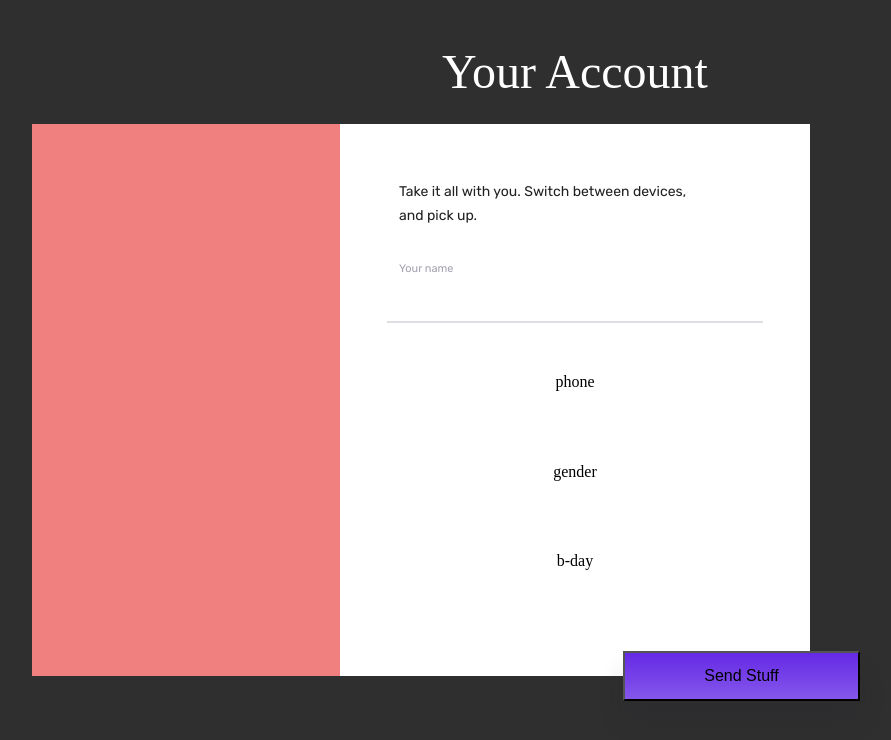
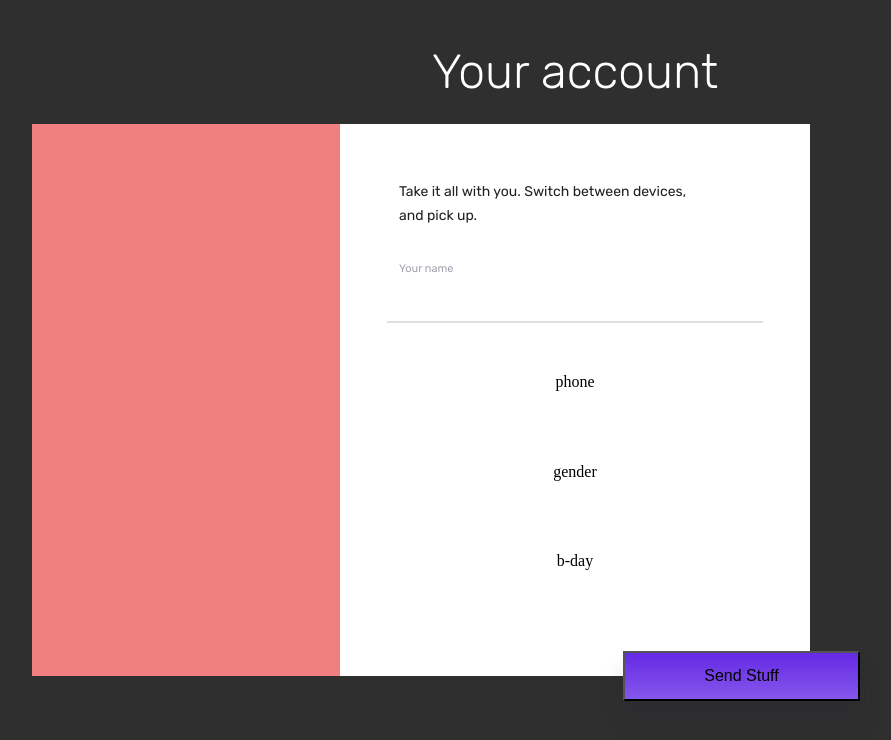
Before and after one commit to KamilCybulski/react-form, a React app: page / in a window 1280 px wide. Shown: the top 740 px of the page, without its empty margins (219-1110 px from the left). Built offline with nearby package versions, Linux system fonts and the light colour scheme.

Commit message:
Correct form header's font

```diff
--- a/src/components/FormHeader.jsx
+++ b/src/components/FormHeader.jsx
@@ -16,7 +16,7 @@ const FormHeader = ({ visible }) => (
   >
     {state => (
       <div className={`form__header${transitionClasses[state] || ''}`}>
-        Your Account
+        Your account
       </div>
     )}
   </Transition>
--- a/src/styles/form/_layout.scss
+++ b/src/styles/form/_layout.scss
@@ -46,6 +46,9 @@
   text-align: center;
   height: 55px;
   color: #fff;
+  font-size: 36px;
+  font-family: 'Rubik', sans-serif;
+  font-weight: 300;
   @extend %unfold;
 
   &_entered {
```
